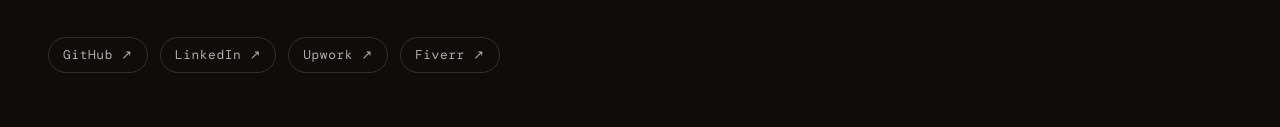
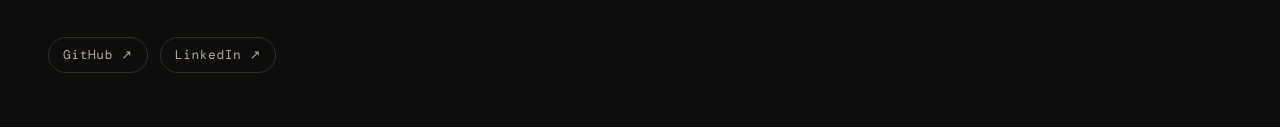
Before and after one commit to MohamedAbdiaziz/my-portfolio, a plain HTML site: page index.html in a window 1280 px wide. Shown: the part 7022-7149 px from the top of the page. Drawn offline with nearby package versions, Linux system fonts and the light colour scheme; a web font is replaced by a local one.

Commit message:
Update index.html

```diff
--- a/index.html
+++ b/index.html
@@ -434,8 +434,8 @@
       <div class="social-row">
         <a href="https://github.com/mohamedabdiaziz" target="_blank" rel="noopener" class="social-btn">GitHub ↗</a>
         <a href="#" class="social-btn">LinkedIn ↗</a>
-        <a href="#" class="social-btn">Upwork ↗</a>
-        <a href="#" class="social-btn">Fiverr ↗</a>
+        <!-- <a href="#" class="social-btn">Upwork ↗</a>
+        <a href="#" class="social-btn">Fiverr ↗</a> -->
       </div>
     </div>
     <div>
```
